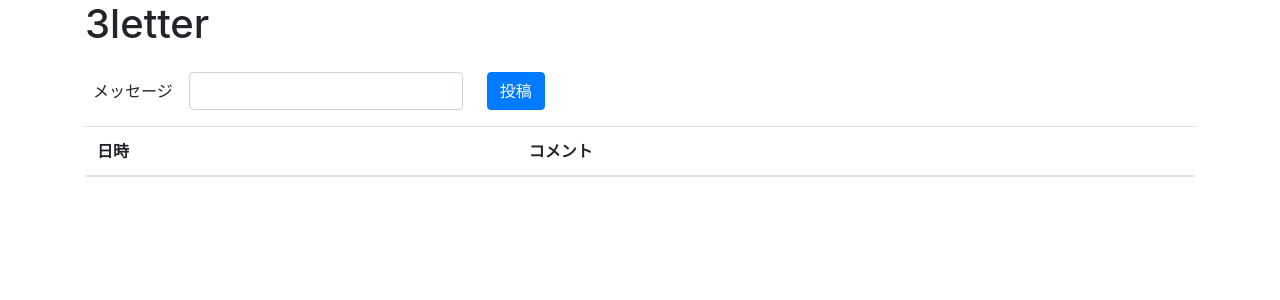
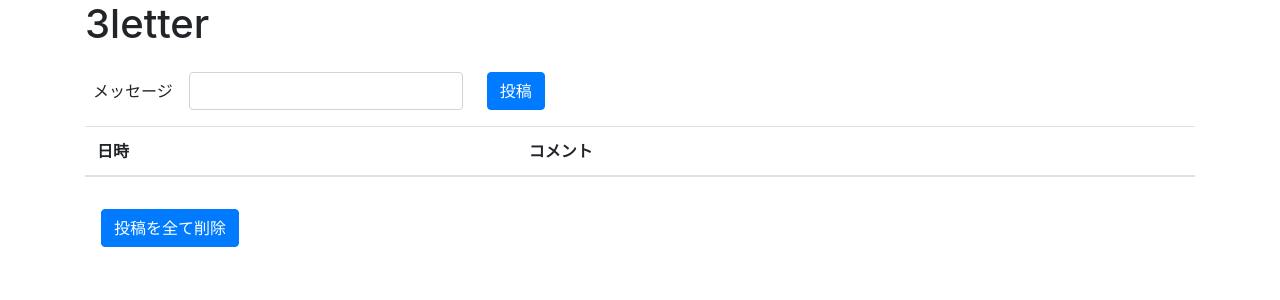
Before and after one commit to kisabe/fastapi_practice, a FastAPI app: page / in a window 1280 px wide. Shown: the top 300 px of the page. Run offline with FastAPI, Linux system fonts and the light colour scheme; data that the repository does not hold is empty.

Commit message:
全削除ボタンを追加

```diff
--- a/templates/index.html
+++ b/templates/index.html
@@ -17,7 +17,7 @@
         <form method="POST" action="/" class="form-inline">
             <label for="message" class="form-label m-2">メッセージ</label>
             <input type="text" class="form-control m-2" id="message" name="message">
-            <button type="submit" class="btn btn-primary m-3">投稿</button>
+            <button type="submit" name="" class="btn btn-primary m-3">投稿</button>
         </form>
         <table class="table">
             <thead>
@@ -40,6 +40,9 @@
                 {% endfor %}
             </tbody>
         </table>
+        <form method="POST" action="/delete-all" class="form-inline">
+            <button type="submit" name="" class="btn btn-primary m-3">投稿を全て削除</button>
+        </form>
     </div>
 </body>
 
--- a/three_letter/db.py
+++ b/three_letter/db.py
@@ -39,3 +39,16 @@ def add(engine: sa.engine.Connectable, message: Message) -> None:
     with engine.connect() as connection:
         query = message_table.insert()
         connection.execute(query, message.dict())
+
+
+def remove(engine: sa.engine.Connectable, message: Message) -> None:
+    """メッセージの削除"""
+    with engine.connect() as connection:
+        query = message_table.delete()
+        connection.execute(query, message.dict())
+
+
+def delete_all(engine: sa.engine.Connectable) -> None:
+    """メッセージをすべて消す（テスト用）"""
+    with engine.connect() as connection:
+        connection.execute(message_table.delete())
--- a/three_letter/main.py
+++ b/three_letter/main.py
@@ -58,3 +58,29 @@ async def post(
         db.add(engine, Message(body=message))
 
     return makeResponse(request, engine, error_msg)
+
+
+@app.post("/delete-all/", response_class=HTMLResponse)
+async def delete_all(
+    request: Request,
+    engine: sa.engine.Connectable = Depends(get_engine),
+) -> Response:
+    db.delete_all(engine)
+    return makeResponse(request, engine, None)
+
+
+# @app.post("/", response_class=HTMLResponse)
+# async def remove(
+#     request: Request,
+#     engine: sa.engine.Connectable = Depends(get_engine),
+#     message: Optional[str] = Form(None),
+# ) -> Response:
+#     error_msg = None
+#     if not message:
+#         error_msg = "何か書いてください"
+#     elif len(message) != setting.message_length:
+#         error_msg = "投稿は3文字限定です"
+#     else:
+#         db.remove(engine, Message(body=message))
+
+#     return makeResponse(request, engine, error_msg)
```
